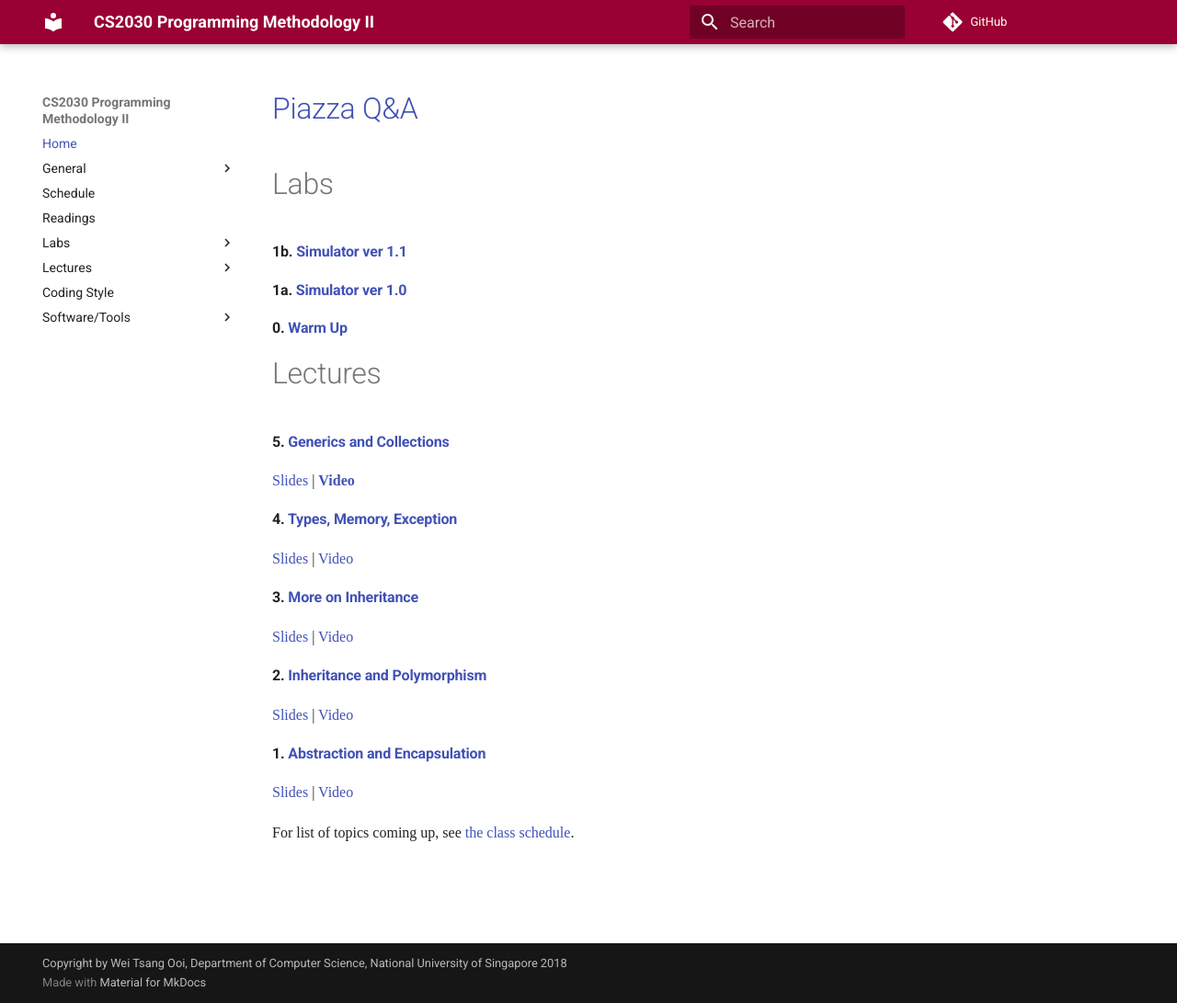
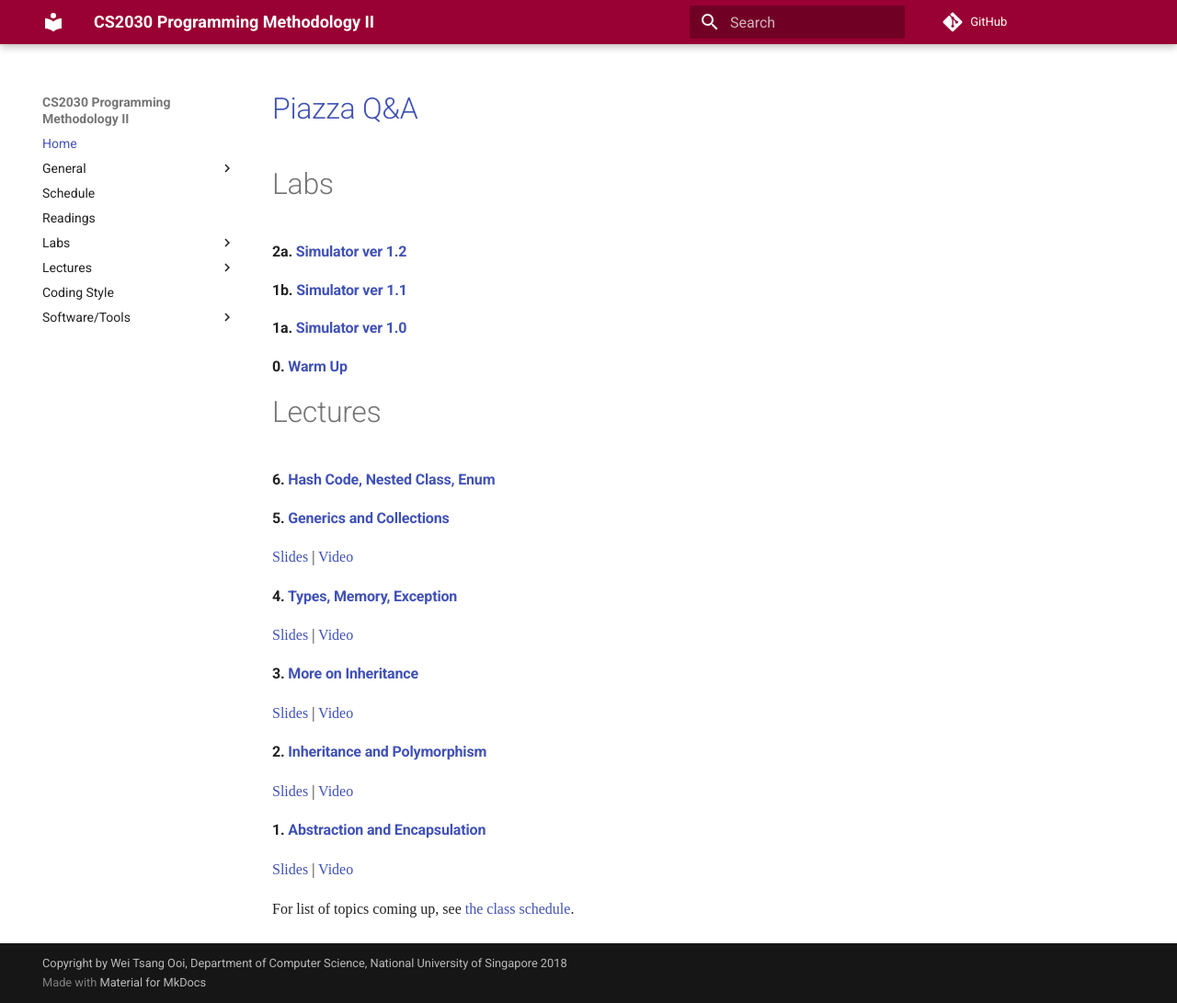
Before and after one commit to nus-cs2030/1718-s2, an MkDocs documentation site: the page built from docs/index.md, in a window 1280 px wide and 1091 px high. Shown: the whole window at 92% size. Built offline with MkDocs 1.6.1 and Material for MkDocs 9.7.7, drawn with Linux system fonts in a browser that asks for light colours; some web fonts are replaced; comment, search, counter and statistics services are not loaded; old or Windows-style settings are respelled for this version of MkDocs.

Commit message:
Add Lab 2a

```diff
--- a/docs/index.md
+++ b/docs/index.md
@@ -2,14 +2,17 @@
 
 # Labs
 
+#### 2a. [**Simulator ver 1.2**](lab2a.md)
 #### 1b. [Simulator ver 1.1](lab1b.md)
 #### 1a. [Simulator ver 1.0](lab1a.md)
 #### 0. [Warm Up](lab0.md)
 
 # Lectures
 
+####  6. [Hash Code, Nested Class, Enum](lec06.md)
+
 ####  5. [Generics and Collections](lec05.md)
-[Slides](https://www.comp.nus.edu.sg/~cs2030/1718-s2/cs2030-lec05.pdf) | [**Video**](https://vimeo.com/255840375)
+[Slides](https://www.comp.nus.edu.sg/~cs2030/1718-s2/cs2030-lec05.pdf) | [Video](https://vimeo.com/255840375)
 
 
 ####  4. [Types, Memory, Exception](lec04.md)
--- a/mkdocs.yml
+++ b/mkdocs.yml
@@ -7,14 +7,17 @@ pages:
   - Schedule: 'schedule.md'
   - Readings: 'readings.md'
   - Labs:
-      - 0. Warm Up: 'lab0.md'
-      - 1. Simulator v1.0: 'lab1a.md'
+      - 0 Warm Up: 'lab0.md'
+      - 1a v1.0: 'lab1a.md'
+      - 1b Simulator v1.1: 'lab1b.md'
+      - 2a Simulator v1.2: 'lab2a.md'
   - Lectures:
       - 1. Abstraction & Encapsulation: 'lec01.md'
       - 2. Interface, Inheritance & Polymorphism: 'lec02.md'
       - 3. More on Inheritance: 'lec03.md'
       - 4. Types, Memory, Exception: 'lec04.md'
       - 5. Generics and Collections: 'lec05.md'
+      - 6. hashCode, Nested Class, enum: 'lec06.md'
   - Coding Style: 'style.md'
   - Software/Tools:
       - Java: 'jdk.md'
```
